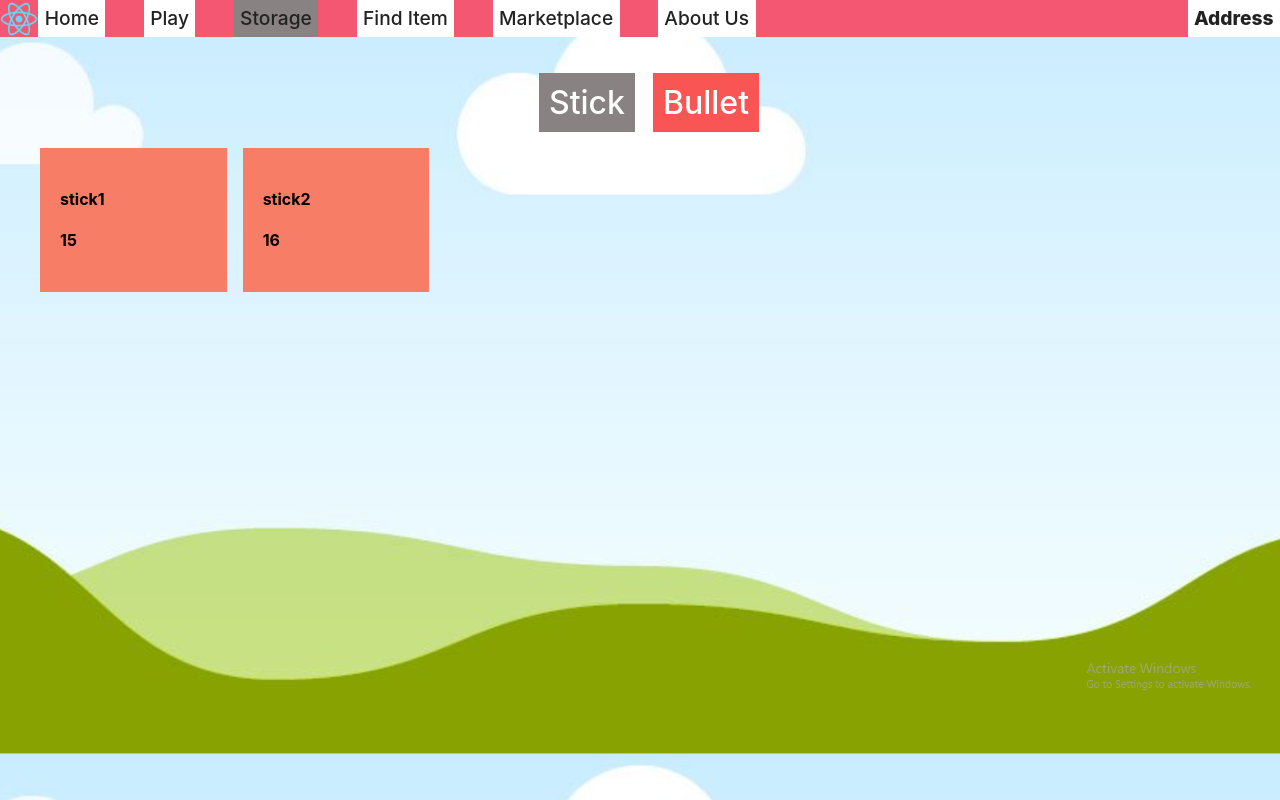
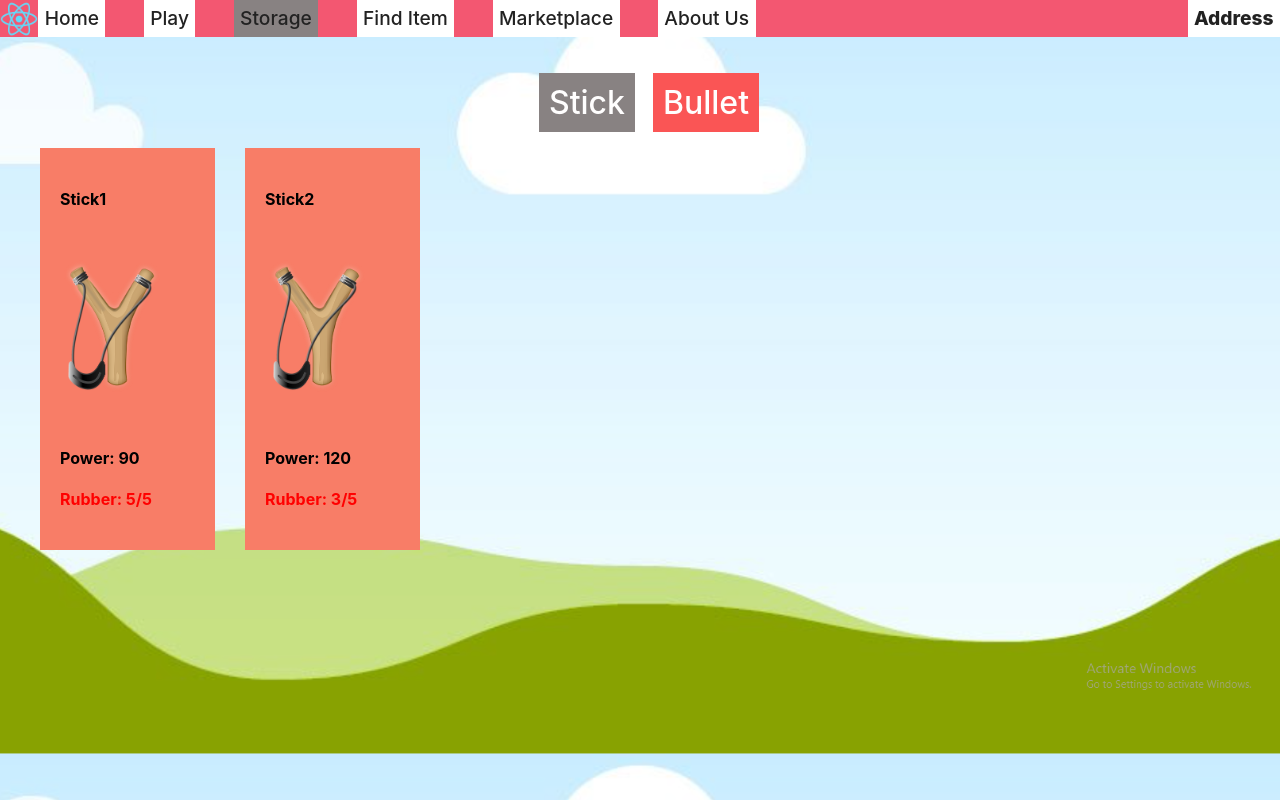
Before and after one commit to CryptoCatapultGameFi/FrontEnd, a React (Create React App) app: page /storage/stick in a window 1280 px wide. Built offline with nearby package versions, Linux system fonts and the light colour scheme.

Commit message:
update stick component

```diff
--- a/src/components/item/Item.css
+++ b/src/components/item/Item.css
@@ -1,6 +1,14 @@
-.NFT{
+.NFT-item{
     background-color: rgb(248, 125, 103);
     padding: 20px;
 
 
 }
+
+.catapult{
+    height: 15vw;
+}
+
+.rubber{
+    color: red;
+}
--- a/src/components/item/item.js
+++ b/src/components/item/item.js
@@ -3,9 +3,11 @@ import "./Item.css"
 function Item(props) {
     const { item } = props;
     return (
-        <div className="NFT">
-            <h4>{item.name}</h4>
-            <h4>{item.stat}</h4>
+        <div className="NFT-item">
+            <h4> {item.name}</h4>
+            <img className="catapult" src='/catapult1.png' />
+            <h4> Power: {item.power}</h4>
+            <h4 className="rubber"> Rubber: {item.rubber}/5</h4>
         </div>
     )
 }
--- a/src/components/storage/Storage.css
+++ b/src/components/storage/Storage.css
@@ -19,9 +19,9 @@
     background-color: rgb(136, 130, 130);
 }
 
-.NFT-item {
+.NFT-div {
     display: grid;
     grid-template-columns: 1fr 1fr 1fr 1fr 1fr 1fr;
-    column-gap: 16px;
+    column-gap: 30px;
     row-gap: 16px;
 }
--- a/src/components/storage/Storage.js
+++ b/src/components/storage/Storage.js
@@ -7,12 +7,14 @@ import './Storage.css'
 
 const sticks = [
   {
-    name: "stick1",
-    stat: "15"
+    name: "Stick1",
+    power: "90",
+    rubber: "5"
   },
   {
-    name: "stick2",
-    stat: "16"
+    name: "Stick2",
+    power: "120",
+    rubber: "3"
   }
 ]
 const bullets = []
@@ -20,7 +22,6 @@ const bullets = []
 
 function GetStick() {
   if (sticks.length === 0) {
-    console.log("test");
     return <h4>You don't have any stick</h4>
   }
   const stickElements = sticks.map((stick, index) => {
@@ -31,13 +32,12 @@ function GetStick() {
 
 function GetBullet() {
   if (bullets.length === 0) {
-    console.log("test");
     return <h4>You don't have any bullet</h4>
   }
-  // const stickElements = sticks.map((stick, index) ==> {
-  //   return <
-  // })
-  // return
+  const stickElements = bullets.map((bullet, index) => {
+    return <Item key={index} item={bullet} />;
+  })
+  return stickElements
 }
 
 
@@ -49,7 +49,7 @@ function Storage() {
           <Route
             path="stick"
             element={
-              <div className="NFT-item">
+              <div className="NFT-div">
                 <GetStick />
               </div>
             }
@@ -58,8 +58,9 @@ function Storage() {
             path="bullet"
             element={
               <>
-                <h3>Bullet</h3>
+              <div className="NFT-div">
                 <GetBullet />
+              </div>
               </>
             }
           />
```
Also changed, not shown: public/catapult1.png (added).
